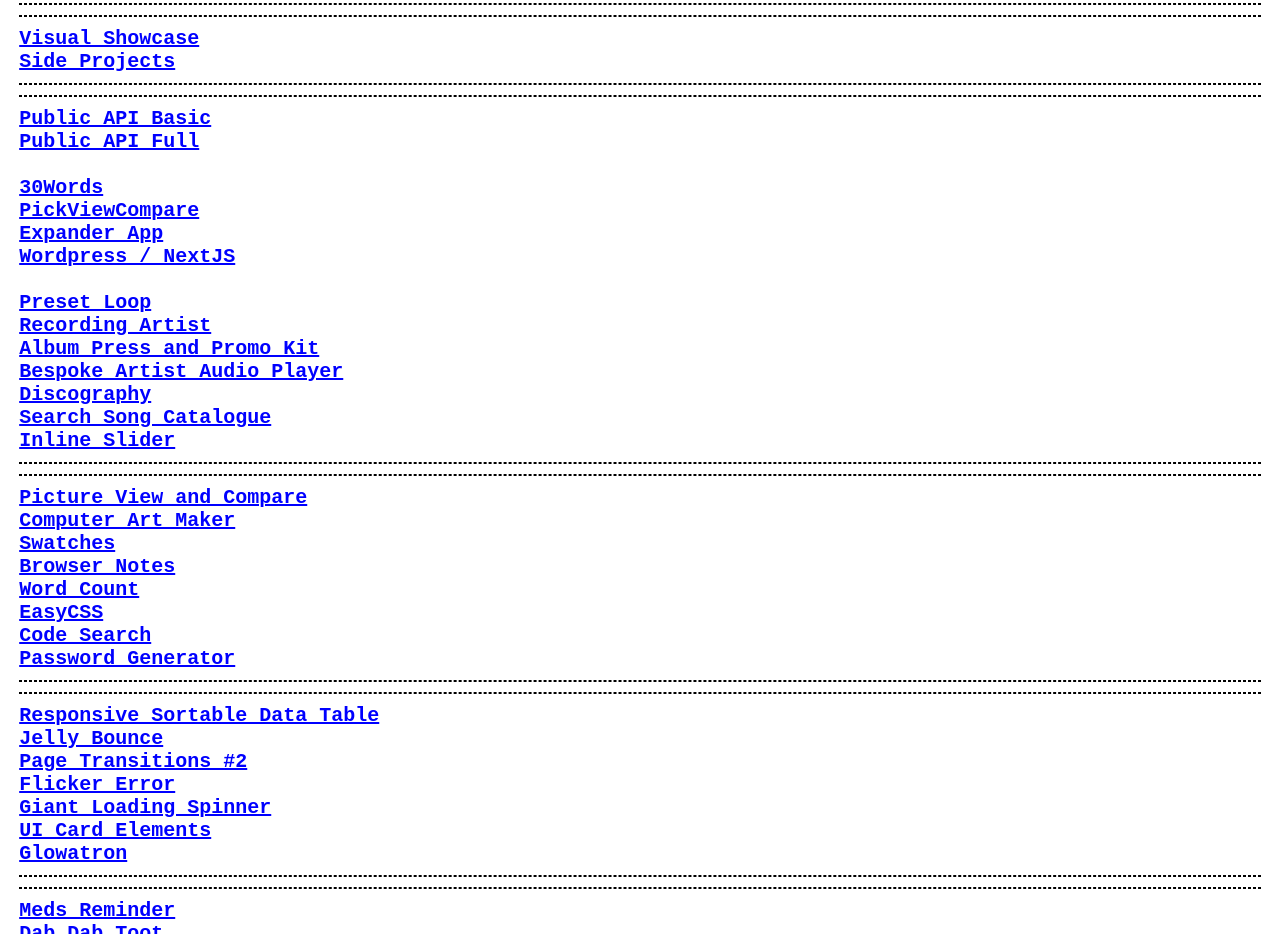
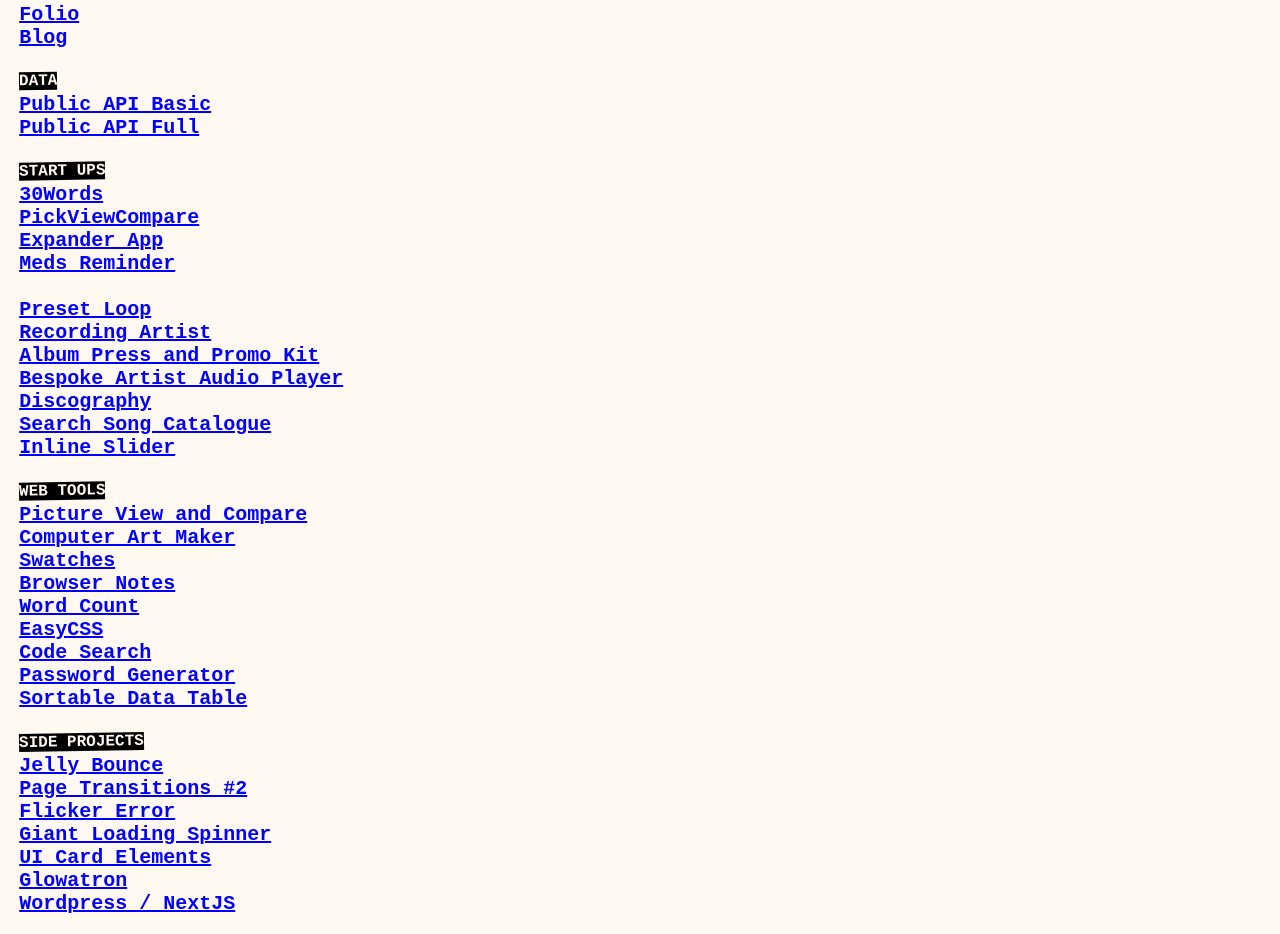
Before and after one commit to helloMatthew/helloMatthew.github.io, a plain HTML site: page index.html in a window 1280 px wide. Shown: the part 94-1028 px from the top of the page. Drawn offline with Linux system fonts and the light colour scheme.

Commit message:
restyle and sort

```diff
--- a/index.html
+++ b/index.html
@@ -12,10 +12,11 @@
     font-family: monospace;
     font-weight: bold;
     margin: .75% 1.5%;
+    background: #FFF9F2;
+    color: #222;
   }
   h1{
     margin: 0 0 15px;
-    /* text-decoration: line-through; */
     border-bottom: 4px solid #111;
     width: fit-content;
   }
@@ -29,6 +30,14 @@
   a:last-of-type{
     margin-bottom: 80px;
   }
+  .categories{
+    rotate: -1deg;
+    font-size: 1rem;
+    background: black;
+    color: #FFF9F2;
+    width: fit-content;
+    margin-bottom: 3px;
+  }
   hr {
     border-style: dashed;
   }
@@ -36,33 +45,30 @@
 </head>
 <body>
 
-<a target="_blank" href="https://github.com/mattheweq">github</a>
+<a target="_blank" href="https://github.com/mattheweq">Github</a>
 <h1>live projects</h1>
 
 
-<hr>
-<hr>
-<a target="_blank" href="https://mattheweq.com/showcase">Visual Showcase</a>
-<a target="_blank" href="https://mattheweq.com/blog/">Side Projects</a>
+<a target="_blank" href="https://mattheweq.com/showcase">Folio</a>
+<a target="_blank" href="https://mattheweq.com/blog/">Blog</a>
 
 
-<hr>
-<hr>
+<br />
+<div class="categories">DATA</div>
 
 <a href="https://mvmdiscography.github.io/data.json" target="_blank">Public API Basic</a>
 <a href="https://matthewviamusic.com/api/tracks" target="_blank">Public API Full</a>
 
+
 <br />
+<div class="categories">START UPS</div>
 
 <a target="_blank" href="https://30words.github.io/">30Words</a>
 <a target="_blank" href="https://pickviewcompare.github.io/">PickViewCompare</a>
 <a target="_blank" href="https://expanderapp.github.io">Expander App</a>
-<a target="_blank" href="https://press.olk1.com/">Wordpress / NextJS</a>
-
+<a target="_blank" href="https://pillpopper.github.io/">Meds Reminder</a>
 <br />
-
 <a target="_blank" href="https://presetloop.com/">Preset Loop</a>
-
 <a target="_blank" href="https://matthewviamusic.com/">Recording Artist</a>
 <a target="_blank" href="https://matthew-via-music.com/">Album Press and Promo Kit</a>
 <a target="_blank" href="https://matthew-via-music-player.github.io/">Bespoke Artist Audio Player</a>
@@ -70,8 +76,9 @@
 <a target="_blank" href="https://search.olk1.com/">Search Song Catalogue</a>
 <a target="_blank" href="https://mattheweq.com/inline-slider/">Inline Slider</a>
 
-<hr>
-<hr>
+<br />
+<div class="categories">WEB TOOLS</div>
+
 <a target="_blank" href="https://picviewcompare.github.io/">Picture View and Compare</a>
 <a target="_blank" href="https://computerartmaker.github.io/">Computer Art Maker</a>
 <a target="_blank" href="https://mattheweq.com/swatches/">Swatches</a>
@@ -80,19 +87,22 @@
 <a target="_blank" href="https://easycss.github.io/">EasyCSS</a>
 <a target="_blank" href="https://codesearch.olk1.com/">Code Search</a>
 <a target="_blank" href="https://mattheweq.com/password-generator/">Password Generator</a>
-<hr>
-<hr>
-<a target="_blank" href="https://mattheweq.com/responsive-sortable-data-table/">Responsive Sortable Data Table</a>
+<a target="_blank" href="https://mattheweq.com/responsive-sortable-data-table/">Sortable Data Table</a>
+
+<br />
+<div class="categories">SIDE PROJECTS</div>
+
 <a target="_blank" href="https://mattheweq.com/jelly-bounce/">Jelly Bounce</a>
 <a target="_blank" href="https://mattheweq.com/page-transitions-2/">Page Transitions #2</a>
 <a target="_blank" href="https://mattheweq.com/flicker-error/">Flicker Error</a>
 <a target="_blank" href="https://mattheweq.com/giant-loading-spinner/">Giant Loading Spinner</a>
 <a target="_blank" href="https://mattheweq.com/ui-card-elements/">UI Card Elements</a>
 <a target="_blank" href="https://mattheweq.com/glowatron">Glowatron</a>
+<a target="_blank" href="https://press.olk1.com/">Wordpress / NextJS</a>
 
-<hr>
-<hr>
-<a target="_blank" href="https://pillpopper.github.io/">Meds Reminder</a>
+<br />
+<div class="categories">FREELANCE</div>
+
 <a target="_blank" href="https://dabdabtoot.github.io/">Dab Dab Toot</a>
 <a target="_blank" href="https://the-development-group.github.io/">Property Leasing</a>
 <a target="_blank" href="https://picatsosketch.com/">Pet Portraits</a>
@@ -101,41 +111,5 @@
 
 
 
-
-<!-- <script>
-
-const links = document.querySelectorAll('a');
-
-function modifyLinks() {
-  links.forEach(link => {
-    const href = link.getAttribute('href');
-    const textContent = link.textContent;
-
-    if(textContent === "Public API Basic" || textContent === "Public API Full"){
-      return;
-    }
-
-	if(textContent === "Wordpress/NextJS" || textContent === "Wordpress/NextJS"){
-	  return;
-	}
-
-    if (href && !href.includes('github.com')) {
-      let newHref = href.replace(/^https:\/\/mattheweq\.github\.io/, 'mattheweq');
-      newHref = newHref.replace(/^https:\/\/|\.github\.io/g, '');
-
-      if (textContent.includes("Portfolio")) {
-        newHref = newHref.replace(/mattheweq(\/)?(?!$)/, 'mattheweq');
-      } else {
-        newHref = newHref.replace(/mattheweq(\/)?(?!$)/, '');
-      }
-
-      link.textContent = newHref;
-    }
-  });
-}
-
-modifyLinks();
-
-</script> -->
 </body>
 </html>
```
